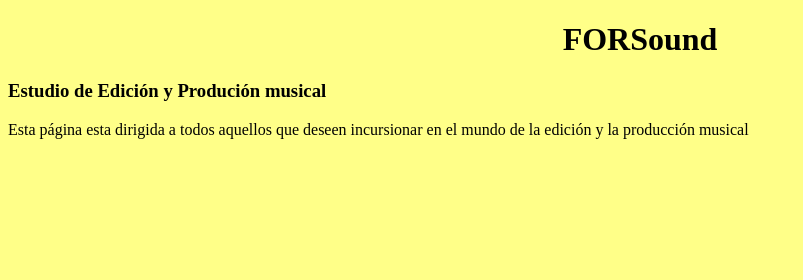
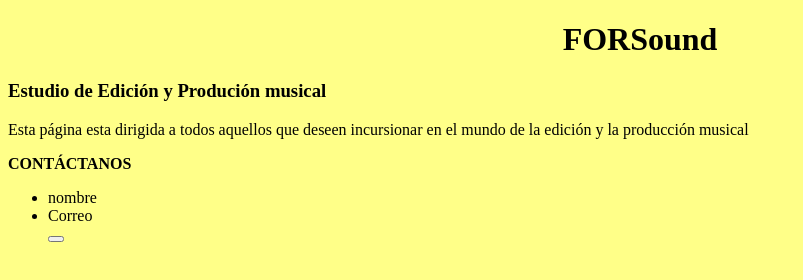
Before and after one commit to ELcl/paginaweb, a plain HTML site: page index.html in a window 1280 px wide. Shown: the whole page, without its empty margins (0-803 px from the left). Drawn offline with Linux system fonts and the light colour scheme.

Commit message:
Update index.html

```diff
--- a/index.html
+++ b/index.html
@@ -10,5 +10,13 @@
 	<p>Esta página esta dirigida a todos aquellos que deseen incursionar en el
 	mundo de la edición y la producción musical</p>
 
+	<form action="#">
+		<b>CONTÁCTANOS</b>
+		<ul>
+			<li>nombre</li>
+			<li>Correo</li>
+			<button class="submit"></button>
+		</ul>
+	</form>
 </body>
 </html>
```
